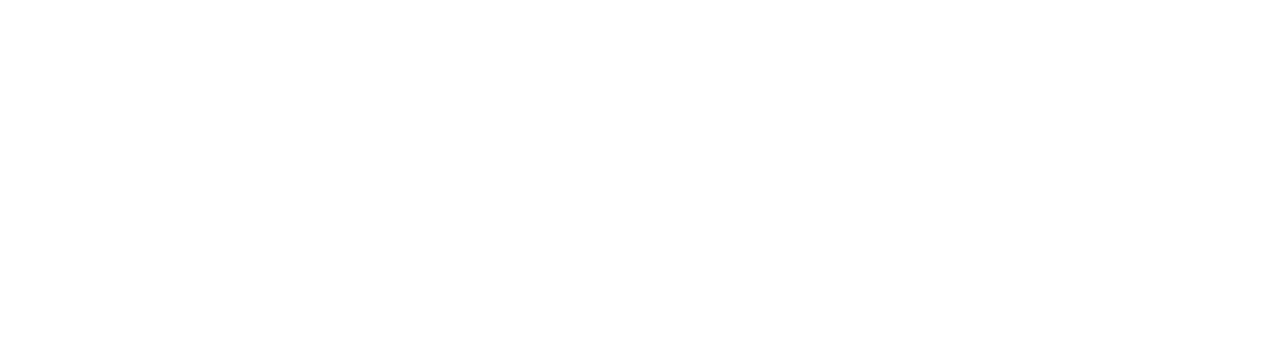
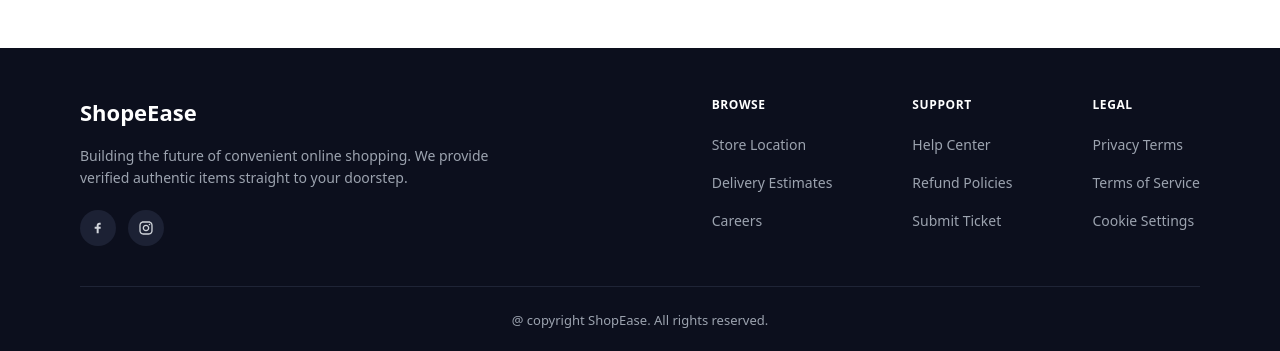
Before and after one commit to ritika314/e-commerce, a Next.js app: page / in a window 1280 px wide. Shown: the part 1121-1472 px from the top of the page. Before the commit the page ends 1169 px from the top, so only its background shows below. Built offline with nearby package versions, Linux system fonts and the light colour scheme.

Commit message:
updated footer

```diff
--- a/app/page.tsx
+++ b/app/page.tsx
@@ -1,5 +1,6 @@
 import HomeBanner from "@/components/homeComponents/HomeBanner";
 import HomeCategory from "@/components/homeComponents/HomeCategory";
+import Footer from "@/components/layouts/Footer";
 import Header from "@/components/layouts/Header";
 
 
@@ -9,6 +10,7 @@
     <Header />
     <HomeBanner />
     <HomeCategory/>
+    <Footer/>
     </>
   )
 }
--- /dev/null
+++ b/components/layouts/Footer.css
@@ -0,0 +1,121 @@
+.footer_section {
+    background-color: #0c0f1d;
+    padding: 48px 80px 0;
+    color: #ffffff;
+    font-family: inherit;
+
+    .footer_top {
+        display: flex;
+        justify-content: space-between;
+        flex-wrap: wrap;
+        gap: 48p;
+        padding-bottom: 40px;
+
+        .logo_left {
+            max-width: 420px;
+
+            .logo {
+                display: flex;
+                align-items: center;
+                gap: 10px;
+                font-size: 22px;
+                font-weight: 700;
+                margin-bottom: 16px;
+
+                .logo_icon {
+                    font-size: 22px;
+                }
+            }
+
+            .description {
+                color: #9ca3af;
+                font-size: 14px;
+                line-height: 1.6;
+                margin-bottom: 20px;
+            }
+
+            .social_media {
+                display: flex;
+                gap: 12px;
+
+                .social_link {
+                    width: 36px;
+                    height: 36px;
+                    border-radius: 50%;
+                    background-color: #1c2134;
+                    display: flex;
+                    align-items: center;
+                    justify-content: center;
+                    font-size: 16px;
+                    color: #d1d5db;
+                    cursor: pointer;
+                    transition: background-color 0.2s ease;
+
+                    &:hover {
+                        background-color: #2a3148;
+                    }
+                }
+            }
+        }
+
+        .page_links {
+            display: flex;
+            gap: 80px;
+            flex-wrap: wrap;
+
+            .link_column {
+                .column_title {
+                    font-size: 12px;
+                    font-weight: 700;
+                    letter-spacing: 0.05em;
+                    color: #ffffff;
+                    margin-bottom: 18px;
+                    text-transform: uppercase;
+                }
+
+                ul {
+                    list-style: none;
+                    margin: 0;
+                    padding: 0;
+                    display: flex;
+                    flex-direction: column;
+                    gap: 14px;
+
+                    li a {
+                        color: #9ca3af;
+                        text-decoration: none;
+                        font-size: 14px;
+                        transition: color 0.2s ease;
+
+                        &:hover {
+                            color: #ffffff;
+                        }
+                    }
+                }
+            }
+        }
+    }
+
+    .footer_bottom {
+        border-top:  1px solid #1f2436;
+        padding: 24px 0;
+        text-align: center;
+
+        .copyright {
+            color: #9ca3af;
+            font-size: 13px;
+        }
+    }
+
+    @media (max-width: 768px) {
+        padding: 32px 24px 0;
+
+        .footer_top{
+            flex-direction: column;
+
+            .page_links {
+                gap: 40px;
+            }
+        }
+    }
+}
--- /dev/null
+++ b/components/layouts/Footer.tsx
@@ -0,0 +1,54 @@
+"use client";
+import React from 'react';
+import "./Footer.css";
+import { TiSocialFacebook } from 'react-icons/ti';
+import { RiInstagramLine } from 'react-icons/ri';
+import { footerData } from '@/data/footerData';
+
+const Footer: React.FC = () => {
+  return(
+   <>
+     <div className="footer_section">
+        <div className='footer_top'>
+            <div className='logo_left'>
+                <div className='logo'>ShopeEase</div>
+                <div className='description'>
+                    Building the future of convenient online
+                     shopping. We provide verified authentic items straight to your doorstep.
+                </div>
+                <div className='social_media'>
+                    <div className='social_link'>
+                        <TiSocialFacebook />
+                    </div>
+                    <div className='social_link'>
+                        <RiInstagramLine />
+                    </div>
+                </div>
+            </div>
+
+            <div className='page_links'>
+                {footerData.map((section,index) => (
+                    <div className="link_column" key={index}>
+                        <div className="column_title">{section.title}</div>
+                        <ul>
+                            {section.urlData.map((link,i) => (
+                                <li key={i}>
+                                    <a href={link.urlLink}>{link.urlTitle}</a>
+                                </li>
+                            ))}
+                        </ul>
+                    </div>
+                ))}
+            </div>
+        </div>
+        <div className='footer_bottom'>
+            <div className='copyright'>
+                @ copyright ShopEase. All rights reserved.
+            </div>
+        </div>
+     </div>
+  </>
+  )
+}
+
+export default Footer
--- /dev/null
+++ b/data/footerData.ts
@@ -0,0 +1,37 @@
+import { IFooterLink } from '@/interfaces/footer';
+
+export const footerData: IFooterLink[] = [
+    {
+        title: "browse",
+        urlData: [
+            {
+                urlTitle: "Store Location",
+                urlLink: "#",
+            },
+            {
+                urlTitle: "Delivery Estimates",
+                urlLink: "#",
+            },
+            {
+                urlTitle: "Careers",
+                urlLink: "#",
+            },
+        ],
+    },
+    {
+    title: "Support",
+    urlData: [
+      { urlTitle: "Help Center", urlLink: "#" },
+      { urlTitle: "Refund Policies", urlLink: "#" },
+      { urlTitle: "Submit Ticket", urlLink: "#" },
+    ],
+  },
+  {
+    title: "Legal",
+    urlData: [
+      { urlTitle: "Privacy Terms", urlLink: "#" },
+      { urlTitle: "Terms of Service", urlLink: "#" },
+      { urlTitle: "Cookie Settings", urlLink: "#" },
+    ],
+  },
+];
--- /dev/null
+++ b/interfaces/footer.ts
@@ -0,0 +1,9 @@
+export interface IFooterLink {
+    title:string;
+    urlData: IurlDetail[]
+}
+
+interface IurlDetail {
+    urlTitle: string;
+    urlLink: string;
+}
```
